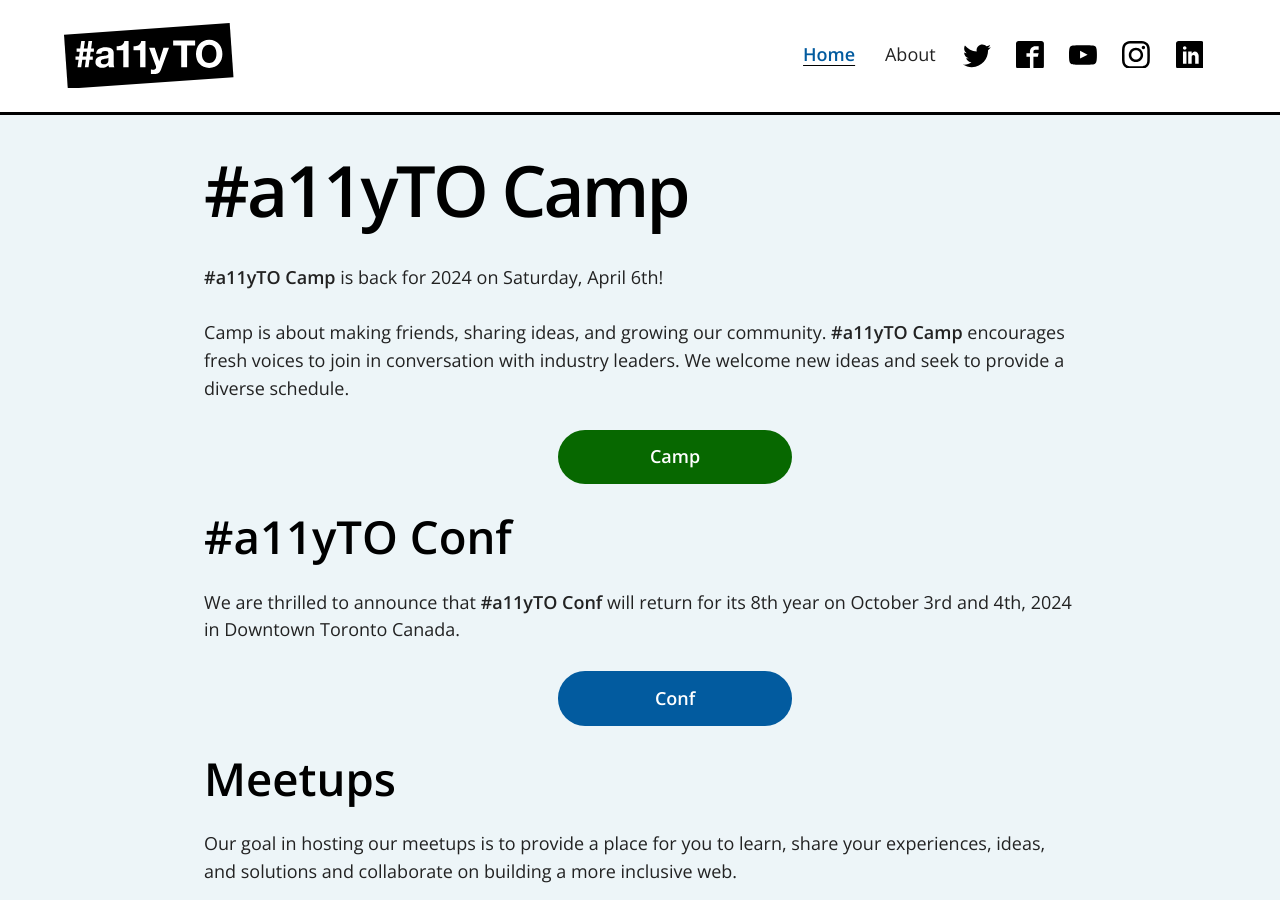
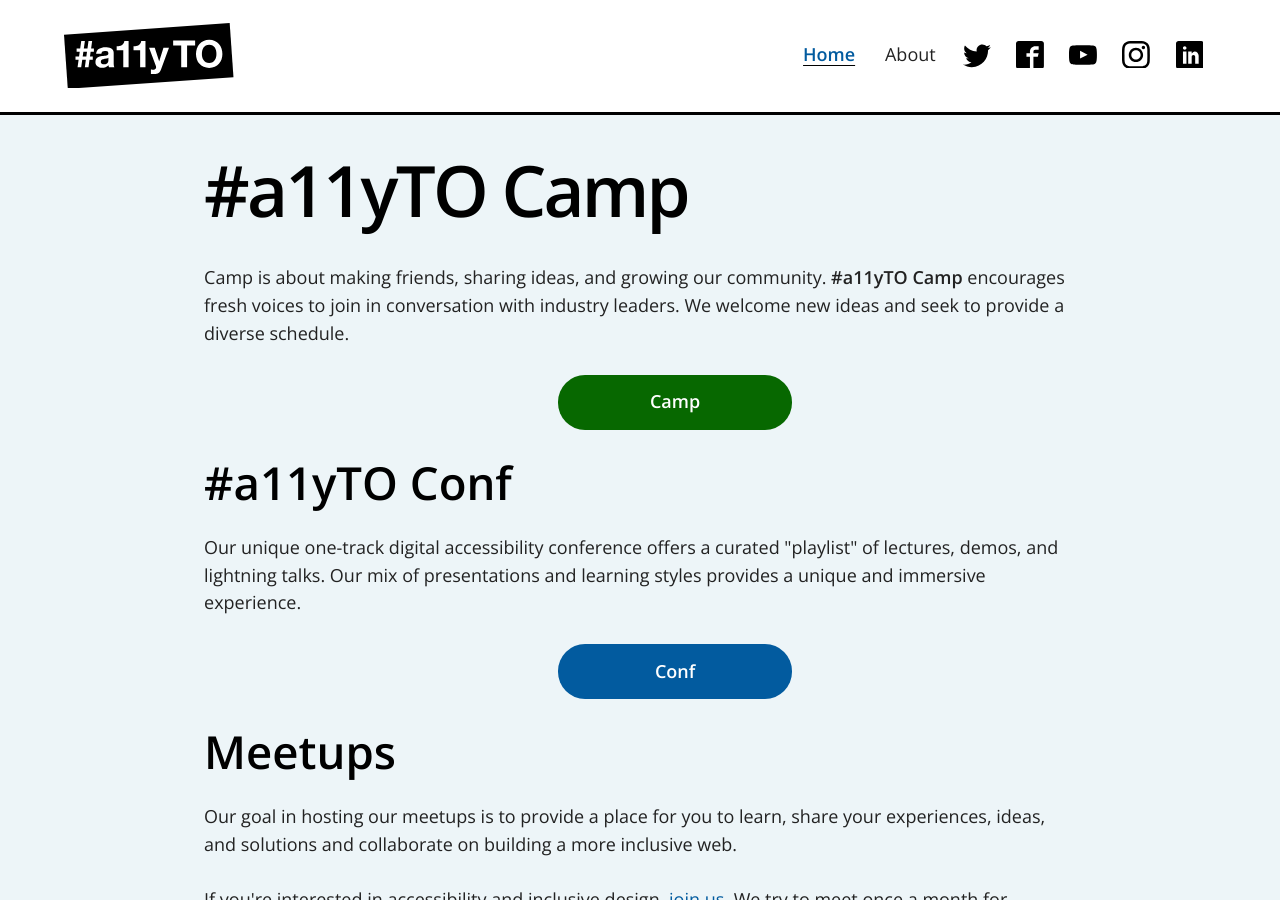
Before and after one commit to a11yTO/A11yTO-Main, a Jekyll site: the page built from index.html, in a window 1280 px wide and 900 px high. Built offline with Jekyll 4.4.1, drawn with Linux system fonts in a browser that asks for light colours.

Commit message:
Update copy

```diff
--- a/index.html
+++ b/index.html
@@ -7,7 +7,6 @@
 ---
 
 <h2 class="page-title">#a11yTO Camp</h2>
-<p><strong>#a11yTO Camp</strong> is back for 2024 on Saturday, April 6th!</p>
 <p>Camp is about making friends, sharing ideas, and growing our community. <strong>#a11yTO Camp</strong> encourages fresh voices to join in conversation with industry leaders. We welcome new ideas and seek to provide a diverse schedule.</p>
 <ul class="branded-events">
   <li>
@@ -17,7 +16,7 @@
 
 <h2>#a11yTO Conf</h2>
 
-<p>We are thrilled to announce that <strong>#a11yTO Conf</strong> will return for its 8th year on October 3rd and 4th, 2024 in Downtown Toronto Canada.</p>
+<p>Our unique one-track digital accessibility conference offers a curated "playlist" of lectures, demos, and lightning talks. Our mix of presentations and learning styles provides a unique and immersive experience.</p>
 
 <ul class="branded-events">
   <li>
```
